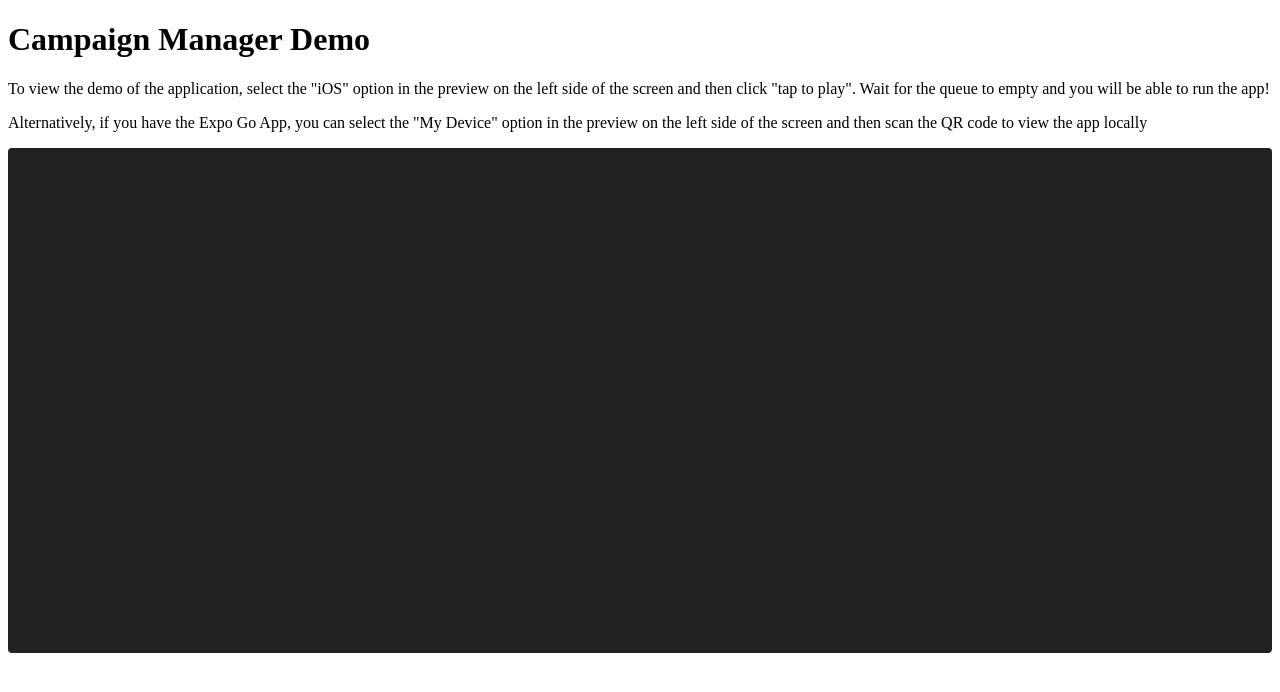
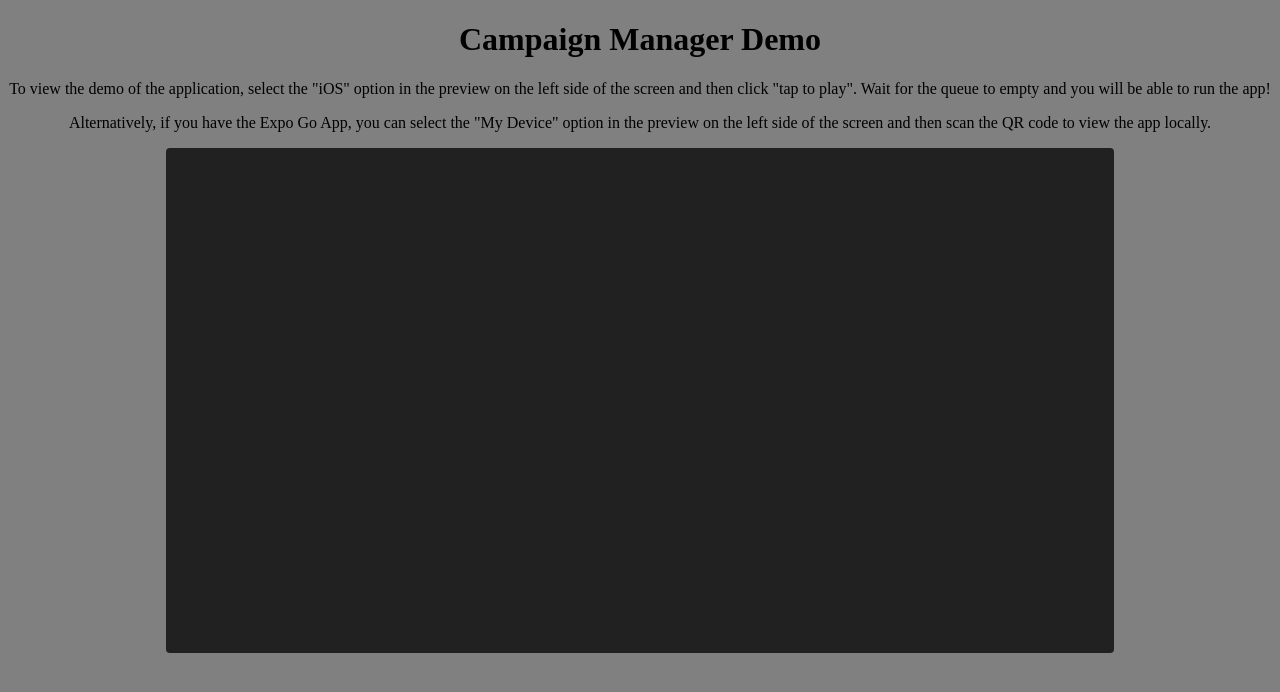
Before and after one commit to brownj47/myFirstReactNative, a plain HTML site: page index.html in a window 1280 px wide. Drawn offline with Linux system fonts and the light colour scheme; a script that the page names is missing.

Commit message:
added styles

```diff
--- a/index.html
+++ b/index.html
@@ -6,17 +6,24 @@
     <meta http-equiv="X-UA-Compatible" content="IE=edge">
     <meta name="viewport" content="width=device-width, initial-scale=1.0">
     <title>Campaign Manager Demo</title>
+    <link rel="stylesheet" href="./styles.css">
 </head>
 
 <body>
-    <h1>Campaign Manager Demo</h1>
-    <p>To view the demo of the application, select the "iOS" option in the preview on the left side of the screen and then click "tap to play". Wait for the queue to empty and you will be able to run the app!
-    </p>
-    <p>Alternatively, if you have the Expo Go App, you can select the "My Device" option in the preview on the left side of the screen and then scan the QR code to view the app locally </p>
-    <div data-snack-id="@brownj47/github.com-brownj47-myfirstreactnative" data-snack-platform="web"
+    <header>
+        <h1>Campaign Manager Demo</h1>
+        <p>To view the demo of the application, select the "iOS" option in the preview on the left side of the screen
+            and then click "tap to play". Wait for the queue to empty and you will be able to run the app!
+        </p>
+        <p>Alternatively, if you have the Expo Go App, you can select the "My Device" option in the preview on the left
+            side of the screen and then scan the QR code to view the app locally. </p>
+    </header>
+    <main>
+        <div data-snack-id="@brownj47/github.com-brownj47-myfirstreactnative" data-snack-platform="web"
         data-snack-preview="true" data-snack-theme="dark"
         style="overflow:hidden;background:#212121;border:1px solid var(--color-border);border-radius:4px;height:505px;width:100%">
     </div>
+    </main>
     <script async src="https://snack.expo.dev/embed.js"></script>
 </body>
 
--- /dev/null
+++ b/styles.css
@@ -0,0 +1,10 @@
+body{
+    background-color: gray;
+}
+header{
+    text-align: center;
+}
+main{
+    margin: 0 auto;
+    max-width: 75%;
+}
```
